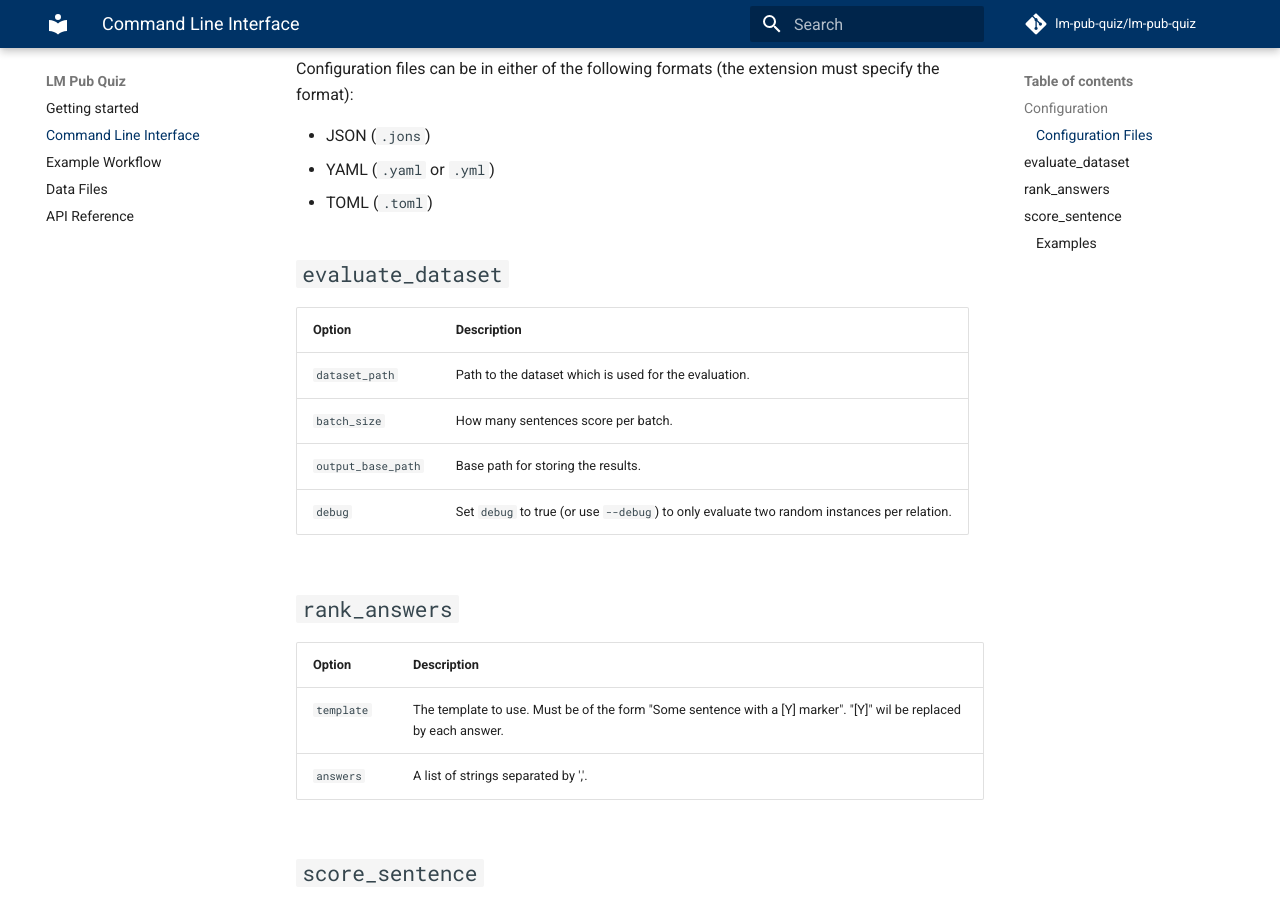
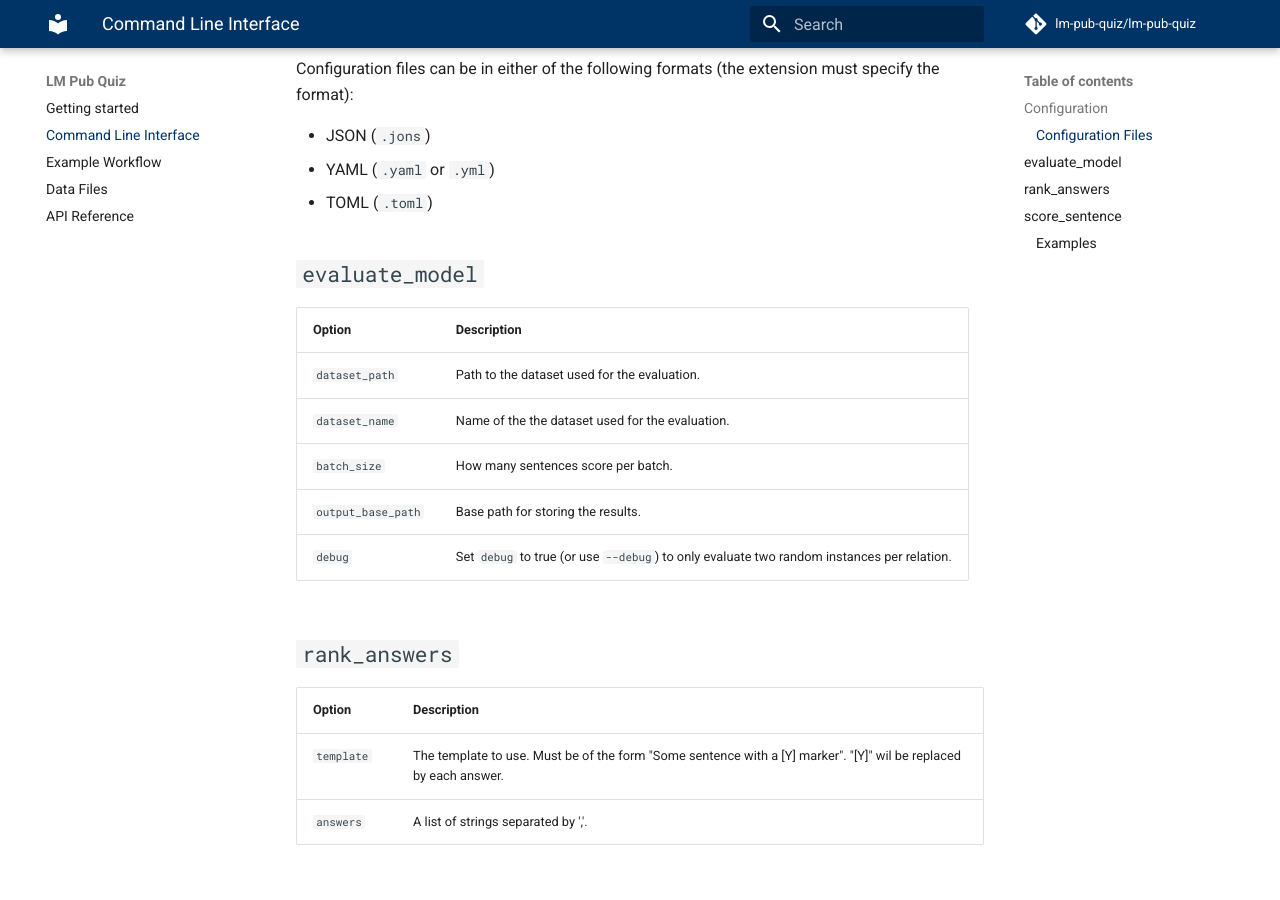
Before and after one commit to lm-pub-quiz/lm-pub-quiz, an MkDocs documentation site: the page built from docs/cli.md, in a window 1280 px wide and 900 px high, scrolled down 1238 px. Built offline with MkDocs 1.6.1 and Material for MkDocs 9.7.7, drawn with Linux system fonts in a browser that asks for light colours; comment, search, counter and statistics services are not loaded; some of the changed text lies outside the part shown.

```diff
--- a/docs/cli.md
+++ b/docs/cli.md
@@ -7,7 +7,7 @@ There are three commands introduced by this package:
 | :------ | :---------- |
 | [`score_sentence`](#score_sentence) | A thin wrapper around [`minicons` package](https://github.com/kanishkamisra/minicons) -- scores a given sentence. |
 | [`rank_answers`](#rank_answers) | Rank answers for a given template. |
-| [`evaluate_dataset`](#evaluate_dataset) | Run a complete evaluation on a given dataset. |
+| [`evaluate_model`](#evaluate_model) | Run a complete evaluation of a model on a given dataset. |
 
 
 Run a command with `--help` to get a description of the command and all its configuration options.
@@ -41,11 +41,12 @@ Configuration files can be in either of the following formats (the extension mus
 - YAML (`.yaml` or `.yml`)
 - TOML (`.toml`)
 
-## `evaluate_dataset`
+## `evaluate_model`
 
 | Option       | Description |
 | :----------- | :---------- |
-| `dataset_path` | Path to the dataset which is used for the evaluation. |
+| `dataset_path` | Path to the dataset used for the evaluation. |
+| `dataset_name` | Name of the the dataset used for the evaluation. |
 | `batch_size` | How many sentences score per batch. |
 | `output_base_path` | Base path for storing the results. |
 | `debug` | Set `debug` to true (or use `--debug`) to only evaluate two random instances per relation. |
```
Also changed, not shown: 1 other file.
